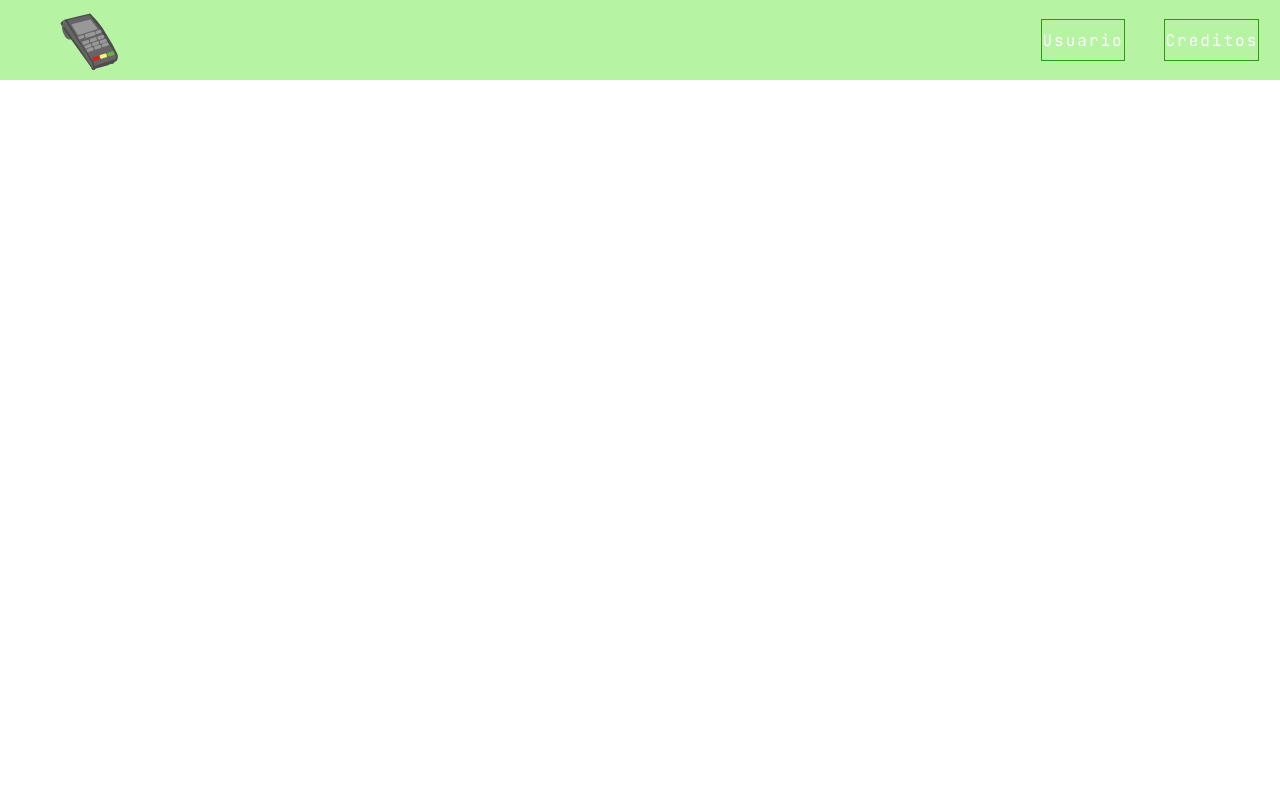
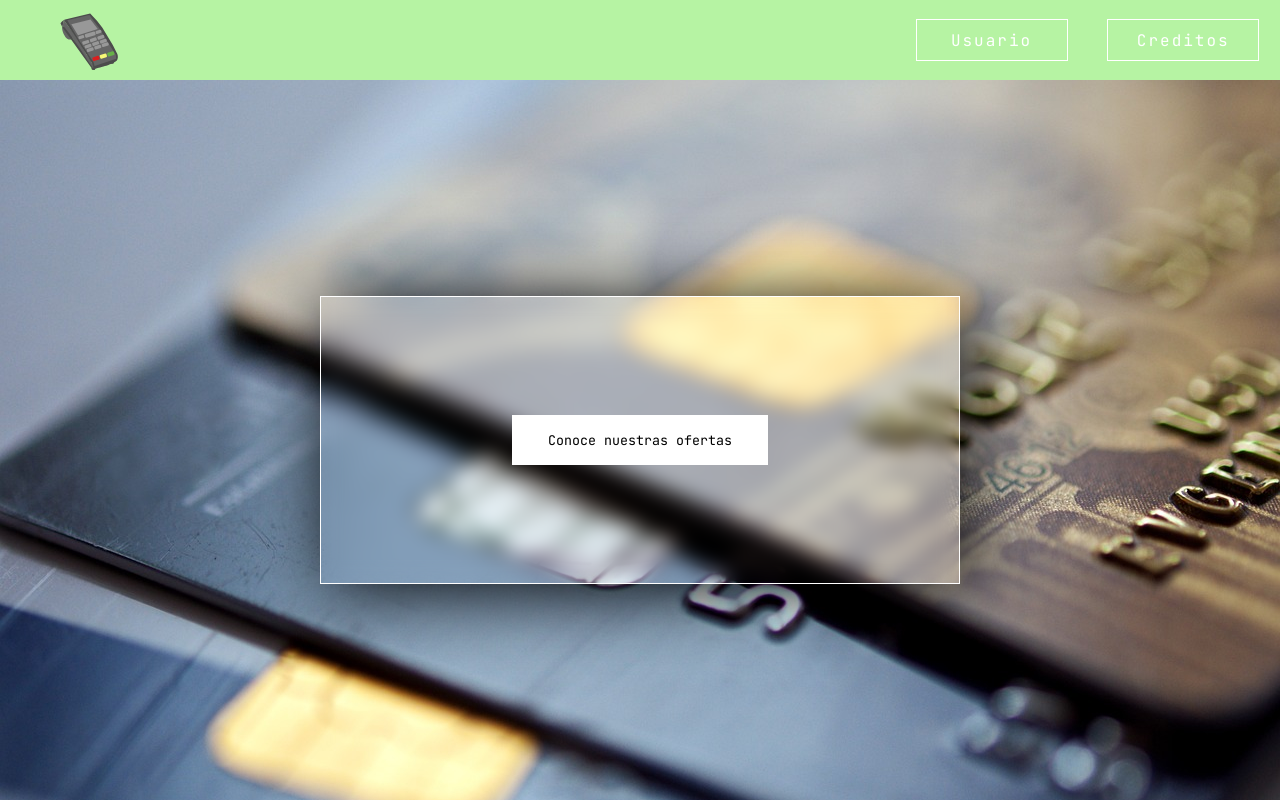
Before and after one commit to CristianGC006/SimuladorCreditos, a plain HTML site: page index.html in a window 1280 px wide. Drawn offline with Linux system fonts and the light colour scheme.

Commit message:
Introduccion al DOM

```diff
--- a/index.html
+++ b/index.html
@@ -13,6 +13,11 @@
             <a href="./views/Public/pages/ViewCredito.html"class="header_menu_enlace">Creditos</a>
         </nav>
     </header>
-    <main></main>
+    <main class="content">
+        <form action="" class="content_form">
+            <button type="button">Conoce nuestras ofertas</button>
+        </form>
+
+    </main>
 </body>
 </html>
--- a/views/Public/css/ViewUsuario.css
+++ b/views/Public/css/ViewUsuario.css
@@ -0,0 +1,49 @@
+@import url('https://fonts.googleapis.com/css2?family=JetBrains+Mono:ital,wght@0,100..800;1,100..800&display=swap');
+
+*{
+    box-sizing: border-box;
+    margin: 0;
+    padding: 0;
+    font-family: "JetBrains Mono", monospace;
+}
+
+body{
+    width: 100%;
+    height: 100vh;
+    min-height: 100vh;
+    display: flex;
+    justify-content: center;
+    align-items: center;
+}
+.login, .register{
+    width: 50%;
+    height: 50%;
+    display: flex;
+    justify-content: space-evenly;
+    align-items: center;
+    flex-direction: column;
+    background-color: rgb(255, 255, 255);
+    position: absolute;
+}
+.login div, .register div{
+    display: flex;
+    justify-content: space-between;
+    align-items: center;
+    width: 60%;
+}
+.login input, .register input{
+    outline: none;
+    height: 30px;
+}
+
+.login input:focus, .register input:focus{
+    outline: none;
+    border-color: #77ce4d;
+}
+button[type="button"]{
+    width: 40%;
+    height: 40px;
+    background-color: none;
+    cursor: pointer;
+    border:solid 2px #346d1e;
+}
--- a/views/Public/css/index.css
+++ b/views/Public/css/index.css
@@ -34,23 +34,30 @@ body{
     gap:20px ;
 }
 
+.header__menu{
+    width: 85%;
+    display: flex;
+    justify-content: flex-end;
+    align-items: center;
+    gap: 10%;
+}
 .header_menu_enlace{
+    color: white;
     text-decoration: none;
-    color: white;
     letter-spacing: 2px;
     margin-right: 2%;
     display: flex;
+    justify-content: center;
     align-items: center;
-    justify-content: center;
+    width: 150px;
     height: 40px;
-    outline: 1px  solid #2d9a16;
-    border: 1 solid currentColor;
-    position:relative;
+    outline: 1px solid #ffffff;
+    position: relative;
     z-index: 1;
 }
-
-.header_menu_enlace::after,.header_menu_enlace::before{
-    position:absolute;
+.header_menu_enlace::before,
+.header_menu_enlace::after{
+position: absolute;
 content: '';
 z-index: -1;
 top: 0;
@@ -58,14 +65,64 @@ body{
 width: 0%;
 height: 100%;
 }
-
 .header_menu_enlace:hover::before{
     width: 100%;
-  transition: ease-in-out 0.5s;
-  background-color: #257516;
+    transition: ease-in-out all 0.5s;
+    background-color: #99fca6;
 }
-.header_menu_enlace:hover::before{
+.header_menu_enlace:hover::after{
     width: 100%;
-    transition: ease-in-out 8.8s;
-    background-color: #59d936;
+    transition: ease-in-out all 0.5s;
+    background-color: #2dcc50;
 }
+
+.content{
+    width: 100%;
+    height: 90%;
+    display: flex;
+    justify-content: center;
+    align-items: center;
+    background-image: url(../img/card.jpg);
+    background-position: center center;
+    background-size: cover;
+    background-repeat: no-repeat;
+}
+
+.content_form{
+    height: 40%;
+    width: 50%;
+    display: inherit;
+    align-items: inherit;
+    justify-content: inherit;
+    backdrop-filter: blur(10px);
+    border: 1px solid white;
+    box-shadow: 7px 6px 70px black;
+}
+
+.content_form button{
+    width: 40%;
+    height: 50px;
+    border: none;
+    background-color:white;
+    cursor: pointer;
+    position: relative;
+    z-index: 1;
+}
+
+.content_form button::before{
+    position: absolute;
+    z-index: -1;
+    content: '';
+    width: 100%;
+    height: 0%;
+    top:0;
+    left: 0;
+    transition: ease-in-out all 0.6s;
+
+}
+
+.content_form button:hover::before{
+    height: 100%;
+    transition: ease-in-out 0.6s;
+    background-color: #99fca6;
+}
```
Also changed, not shown: NotasClases.txt (+10 -0 lines), views/Public/js/script.js (+21 -0 lines), views/Public/pages/ViewUsuario.html (+45 -8 lines), views/Public/img/card.jpg (added), views/Public/img/tarjeta.jpg (added). Lines whose indentation alone changed are shown as unchanged.
